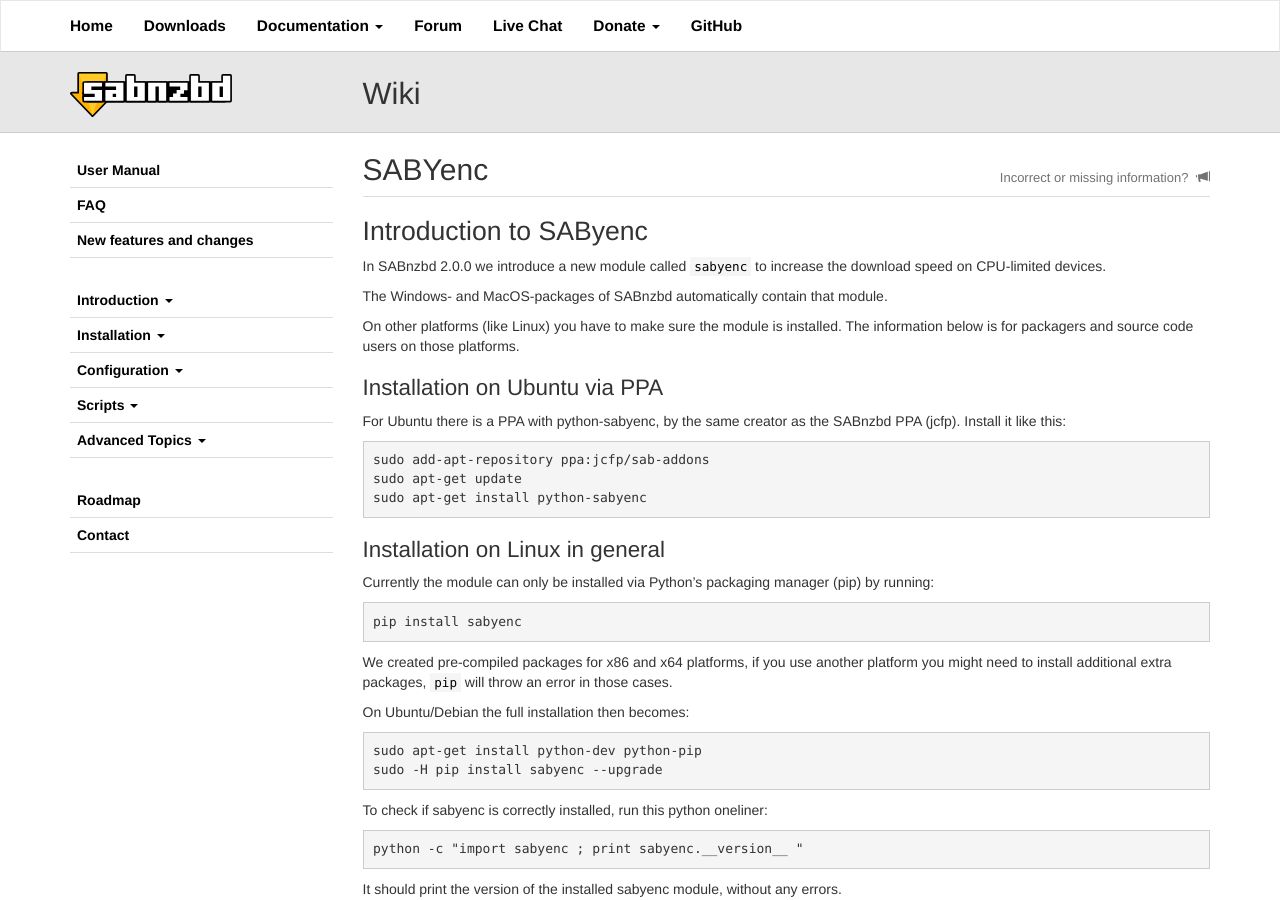
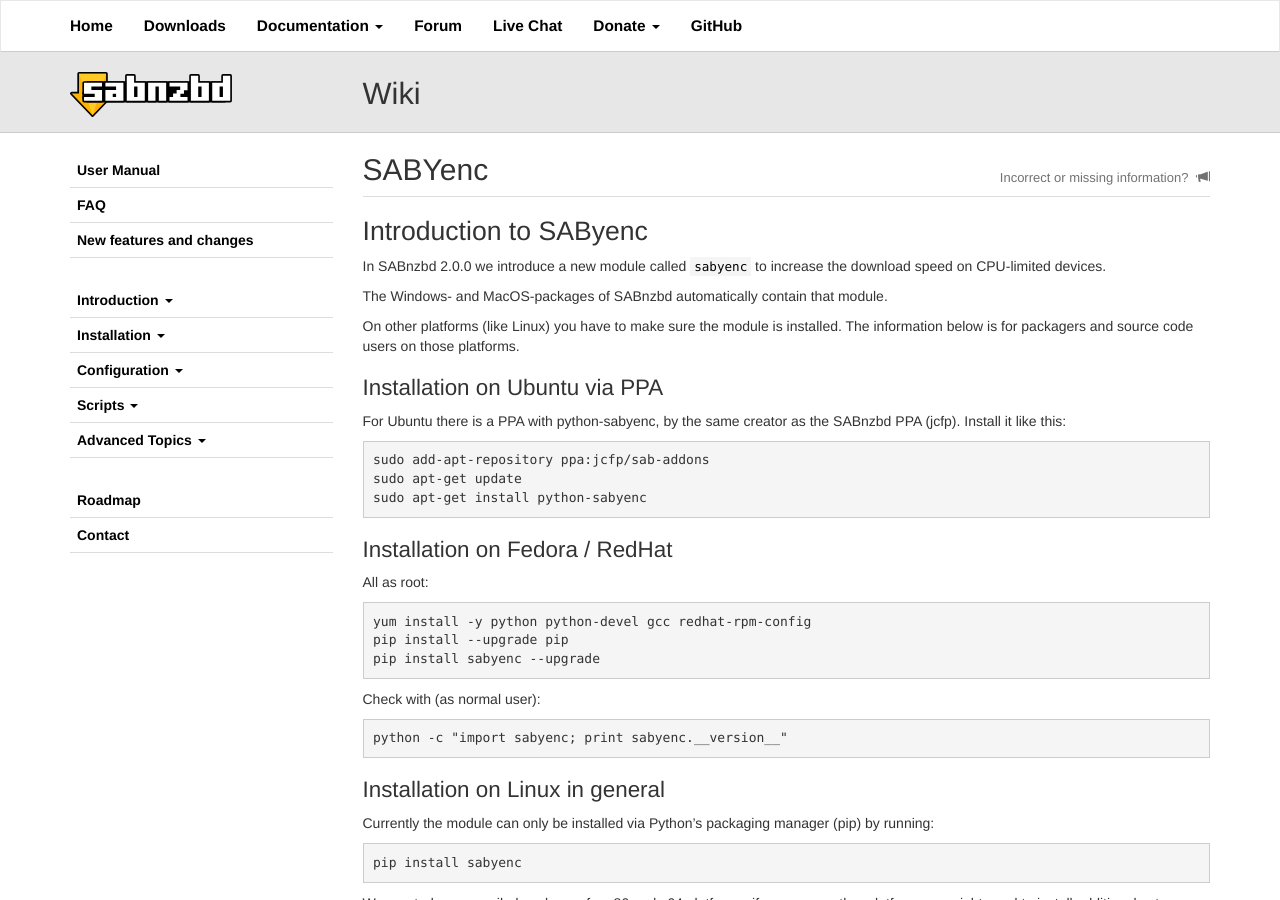
Before and after one commit to sabnzbd/sabnzbd.github.io, a Jekyll site: the page built from wiki/extra/sabyenc.md, in a window 1280 px wide and 900 px high. Built offline with Jekyll 4.4.1, drawn with Linux system fonts in a browser that asks for light colours.

Commit message:
SAByenc: Installation on Fedora / RedHat

````diff
--- a/wiki/extra/sabyenc.md
+++ b/wiki/extra/sabyenc.md
@@ -18,6 +18,19 @@
 sudo add-apt-repository ppa:jcfp/sab-addons
 sudo apt-get update
 sudo apt-get install python-sabyenc
+```
+
+## Installation on Fedora / RedHat
+
+All as root:
+```
+yum install -y python python-devel gcc redhat-rpm-config
+pip install --upgrade pip
+pip install sabyenc --upgrade
+```
+Check with (as normal user):
+```
+python -c "import sabyenc; print sabyenc.__version__"
 ```
 
 ## Installation on Linux in general
````
